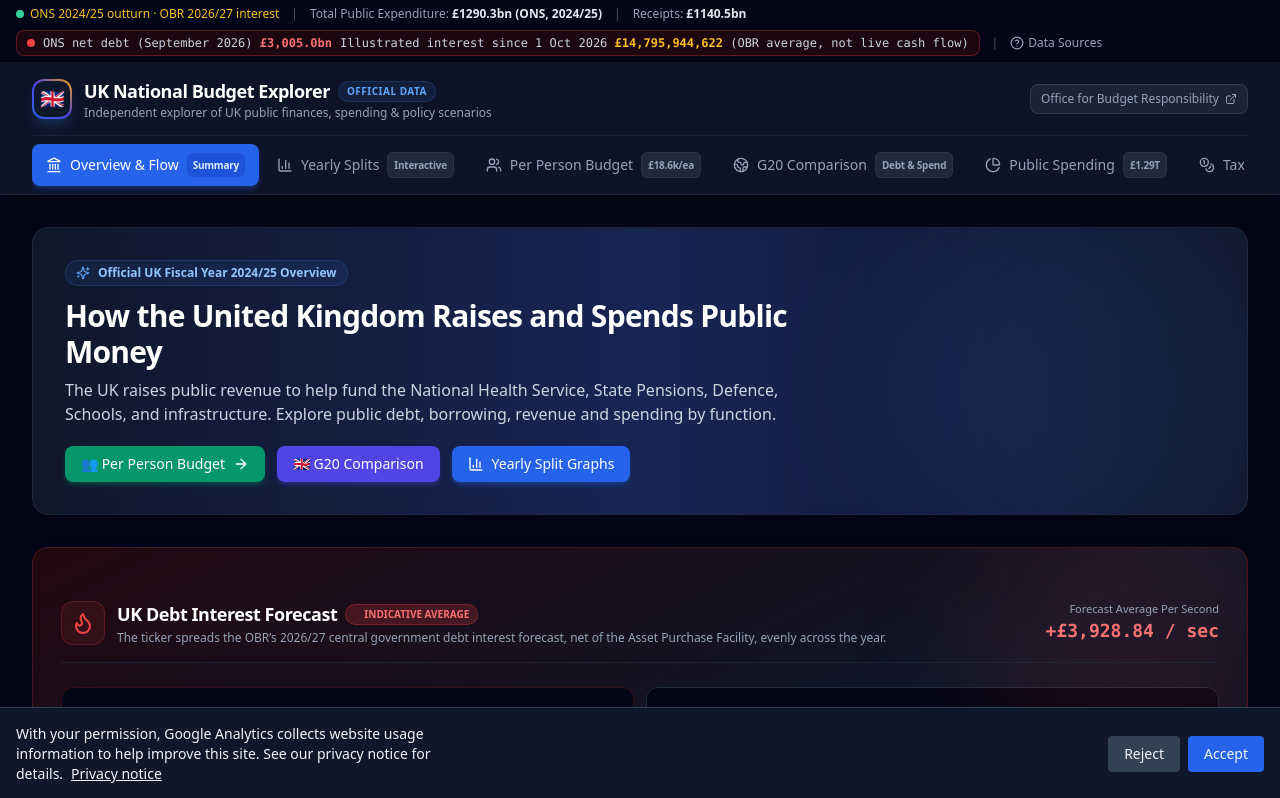
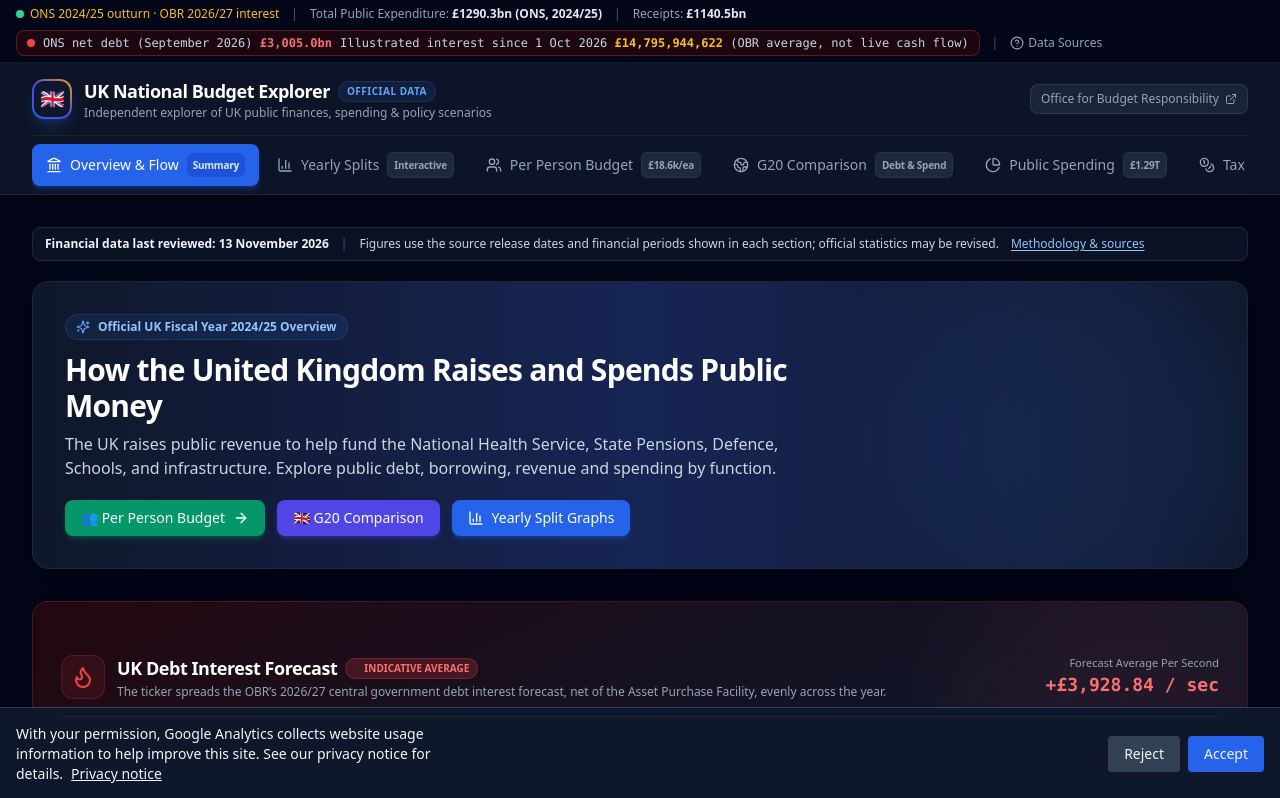
Before and after one commit to uk-budget-explorer/uk-budget-explorer.github.io, a React (Vite) app: page / in a window 1280 px wide. Shown: the top 798 px of the page. Built offline with nearby package versions, Linux system fonts and the light colour scheme.

Commit message:
Show fixed last-reviewed financial data date and source-vintage caveat across all tabs

```diff
--- a/src/App.tsx
+++ b/src/App.tsx
@@ -37,6 +37,14 @@ export const App: React.FC = () => {
 
       {/* Main Content Area */}
       <main className="flex-1 max-w-7xl w-full mx-auto px-4 sm:px-6 lg:px-8 py-6 sm:py-8">
+        <div role="note" className="mb-5 flex flex-wrap items-center gap-x-3 gap-y-1 rounded-lg border border-slate-800 bg-slate-900/70 px-3 py-2 text-xs text-slate-300">
+          <span className="font-semibold text-slate-100">Financial data last reviewed: 13 November 2026</span>
+          <span className="hidden sm:inline text-slate-600" aria-hidden="true">|</span>
+          <span>Figures use the source release dates and financial periods shown in each section; official statistics may be revised.</span>
+          <button type="button" onClick={() => setIsAboutOpen(true)} className="text-blue-300 hover:text-blue-200 underline underline-offset-2">
+            Methodology &amp; sources
+          </button>
+        </div>
         {activeTab === 'overview' && (
           <OverviewTab
             setActiveTab={setActiveTab}
```
